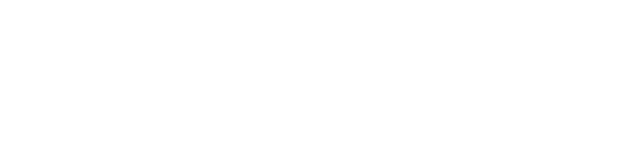
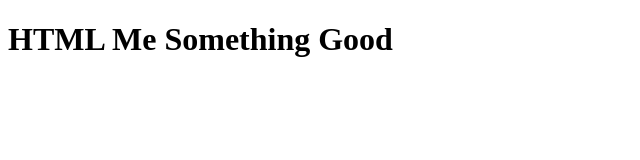
Before and after one commit to rastylus/html-me-something, a website: page index.html in a window 1280 px wide. Shown: the whole page, without its empty margins (0-640 px from the left). Drawn offline with Linux system fonts and the light colour scheme.

Commit message:
added h1

```diff
--- a/index.html
+++ b/index.html
@@ -2,6 +2,7 @@
 <html>
    <head>
       <title>HTML ME SOMETHING</title>
+      <h1>HTML Me Something Good</h1>
    </head>
    <body>
       <!-- Write your HTML in this file! -->
```
